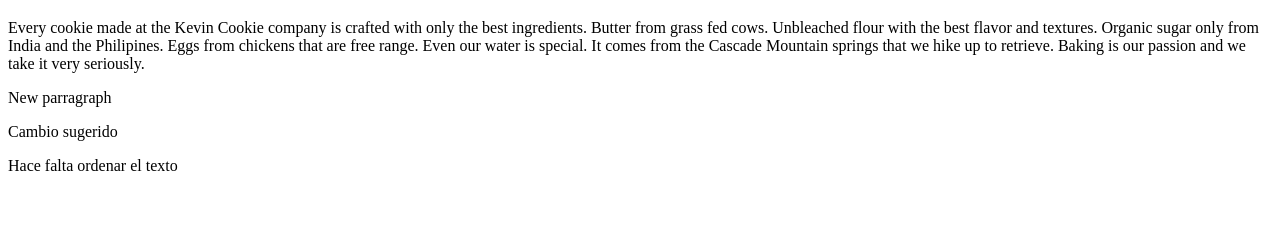
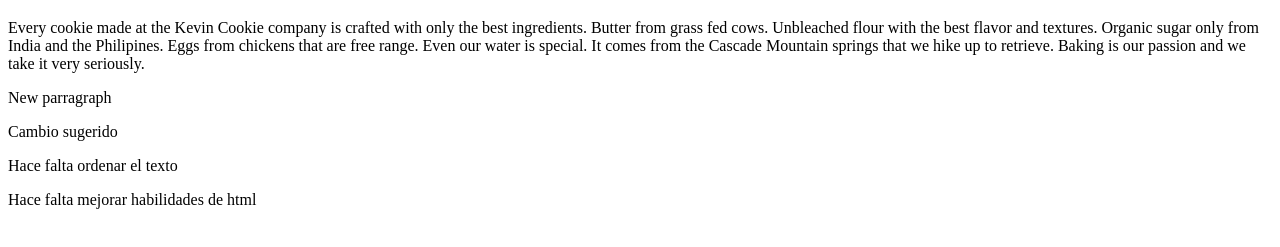
Before and after one commit to sclaveriap2/KCC, a plain HTML site: page index.htm in a window 1280 px wide. Shown: the part 61-308 px from the top of the page. Drawn offline with Linux system fonts and the light colour scheme.

Commit message:
Update index.htm

```diff
--- a/index.htm
+++ b/index.htm
@@ -13,6 +13,6 @@
       <p>New parragraph</p>
       <p>Cambio sugerido</p>
      <p>Hace falta ordenar el texto<p/>
-
+     <p>Hace falta mejorar habilidades de html<p/>
 </body>
 </html>
```
